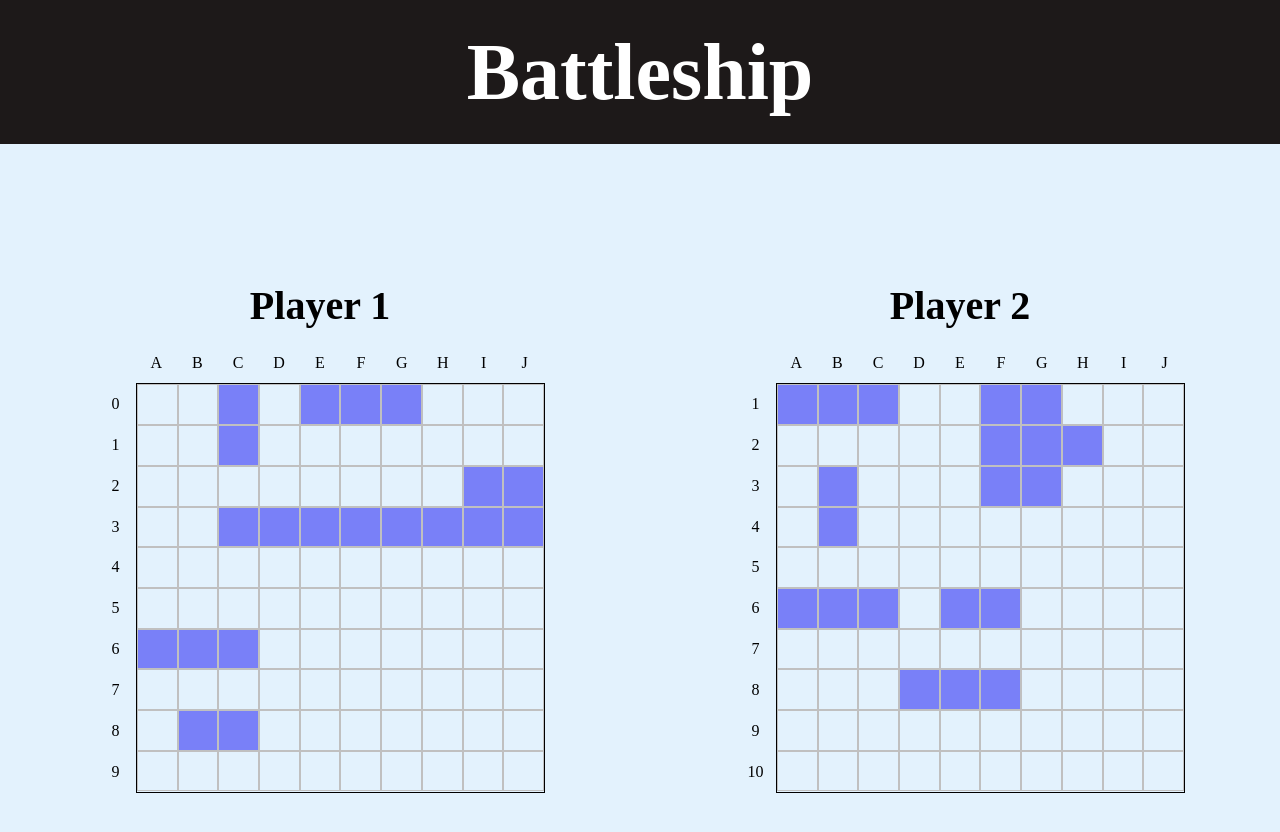
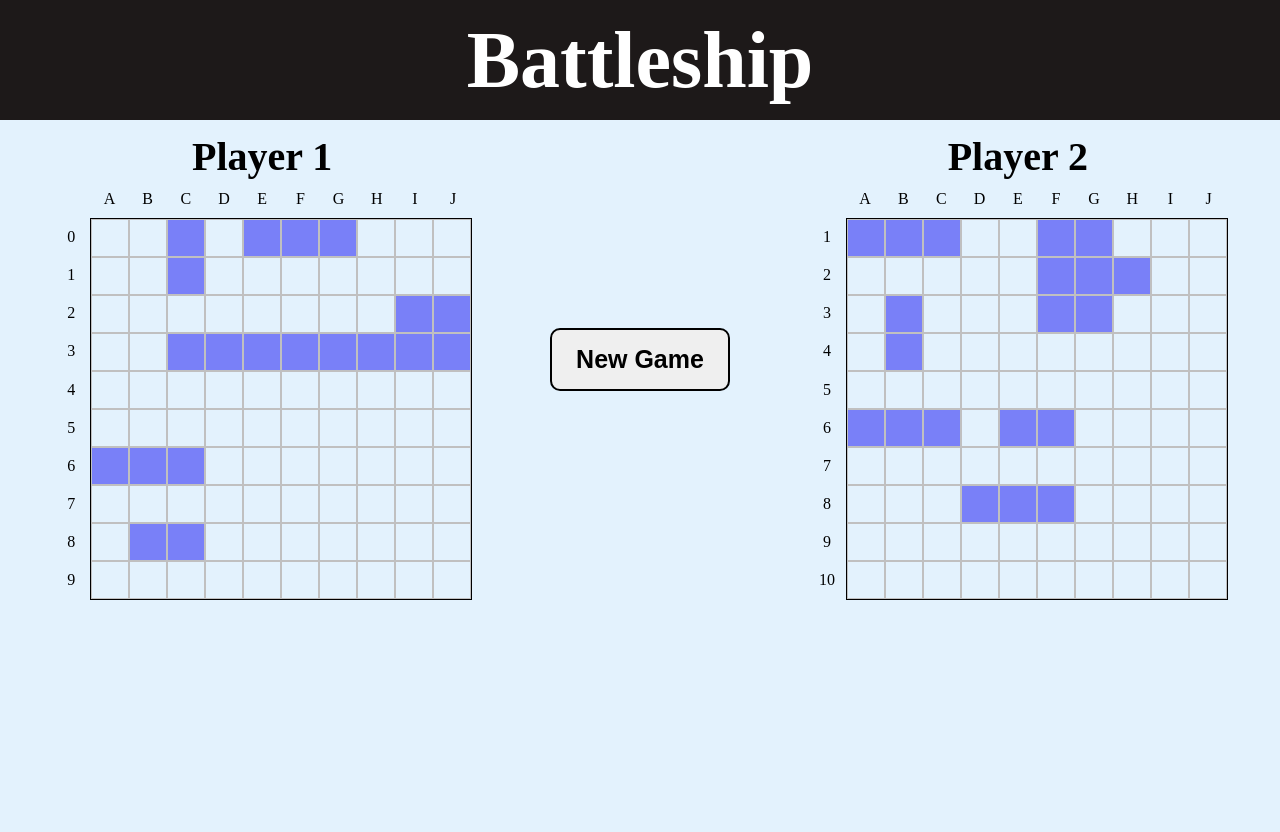
Before and after one commit to Houser97/Battleship, a website built with webpack: page dist/index.html in a window 1280 px wide. After the commit the page ends 800 px from the top, so only its background shows below. Built offline with Linux system fonts and the light colour scheme.

Commit message:
Add New Game button

```diff
--- a/src/style.css
+++ b/src/style.css
@@ -12,7 +12,27 @@
 
 body {
     background-color: #E3F2FD;
-    height: 100vh;
+    height: 100%;
+    display: flex;
+    flex-flow: column;
+    justify-content: center;
+}
+
+button {
+    min-width: 180px;
+    padding: 15px 0px;
+    align-self: center;
+    margin: 2%;
+    font-size: 25px;
+    font-weight: 600;
+    border-radius: 10px;
+    outline: none;
+    cursor: pointer;
+    border: 2px solid black;
+}
+
+button:hover {
+    background-color: rgb(255, 255, 255);
 }
 
 header {
@@ -20,8 +40,8 @@ header {
     background-color: rgb(29, 25, 25);
     color: white;
     font-size: 10vh;
-    min-height: 18vh;
-    max-height: 18vh;
+    min-height: 15vh;
+    max-height: 15vh;
     font-weight: 600;
     display: flex;
     justify-content: center; align-items: center;
@@ -37,13 +57,14 @@ header {
     align-self: center; justify-self: center;
     font-size: 40px;
     font-weight: 600;
+    margin-top: 3%;
 }
 
 .gameboard {
     height: 100%;
     width: 100%;
     display: flex;
-    justify-content: space-around;
+    justify-content: space-evenly;
     align-items: center;
 }
 
@@ -51,11 +72,11 @@ header {
 /*-----------------------------------------------------------*/
 .outer-grid{
     display: grid;
-    min-height: 450px;
-    min-width: 450px;
+    min-height: 420px;
+    min-width: 420px;
+    max-width: 420px;
     grid-template-columns: repeat(11,1fr);
     grid-template-rows: repeat(11,1fr);
-    margin: 3%;
 }
 
 .grid-player {
```
Also changed, not shown: dist/index.html, dist/main.js.
